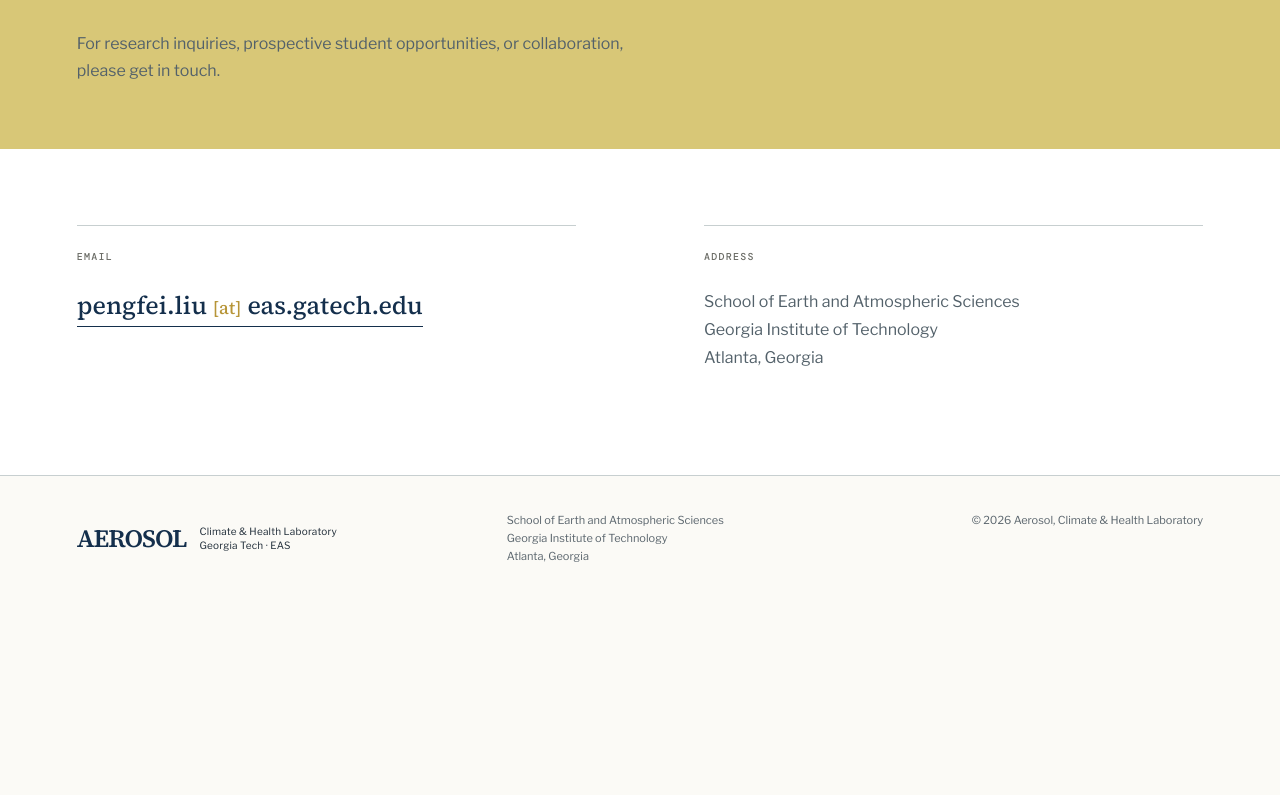
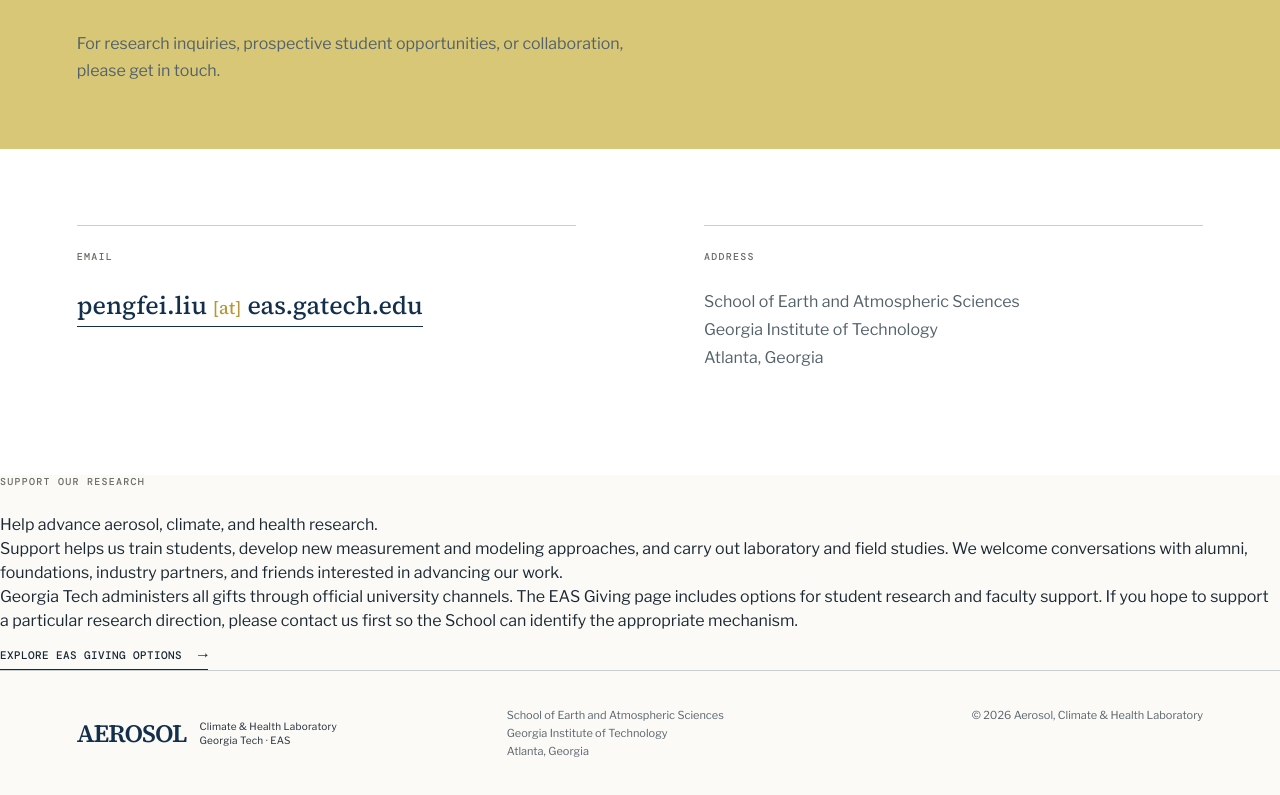
Before and after one commit to pengfeiliu371/aerosol-climate-health-lab-website, a Next.js app: page /contact in a window 1280 px wide. Shown: the part 315-1110 px from the top of the page. Before the commit the page ends 915 px from the top, so only its background shows below. Built offline with nearby package versions, Linux system fonts and the light colour scheme; no server answers.

Commit message:
Add research support content to Contact page

```diff
--- a/app/contact/page.tsx
+++ b/app/contact/page.tsx
@@ -2,4 +2,68 @@ import { PageShell } from "../components/SiteChrome";
 import { ProtectedEmail } from "./ProtectedEmail";
 import "./contact.css";
 
-export default function ContactPage() { return <PageShell><main><section className="page-hero gold-page"><p className="kicker">CONTACT</p><h1 aria-label="Questions, ideas, and collaborations.">Questions, ideas,<br />and <em>collaborations.</em></h1><p>For research inquiries, prospective student opportunities, or collaboration, please get in touch.</p></section><section className="page-body contact-page"><div><p className="kicker">EMAIL</p><ProtectedEmail /></div><div><p className="kicker">ADDRESS</p><p>School of Earth and Atmospheric Sciences<br />Georgia Institute of Technology<br />Atlanta, Georgia</p></div></section></main></PageShell>; }
+export default function ContactPage() {
+  return (
+    <PageShell>
+      <main>
+        <section className="page-hero gold-page">
+          <p className="kicker">CONTACT</p>
+          <h1 aria-label="Questions, ideas, and collaborations.">
+            Questions, ideas,<br />and <em>collaborations.</em>
+          </h1>
+          <p>
+            For research inquiries, prospective student opportunities, or
+            collaboration, please get in touch.
+          </p>
+        </section>
+
+        <section className="page-body contact-page">
+          <div>
+            <p className="kicker">EMAIL</p>
+            <ProtectedEmail />
+          </div>
+          <div>
+            <p className="kicker">ADDRESS</p>
+            <p>
+              School of Earth and Atmospheric Sciences<br />
+              Georgia Institute of Technology<br />
+              Atlanta, Georgia
+            </p>
+          </div>
+        </section>
+
+        <section className="support-research" aria-labelledby="support-research-title">
+          <div>
+            <p className="kicker">SUPPORT OUR RESEARCH</p>
+            <h2 id="support-research-title">
+              Help advance aerosol, climate, and health research.
+            </h2>
+          </div>
+          <div className="support-copy">
+            <p>
+              Support helps us train students, develop new measurement and
+              modeling approaches, and carry out laboratory and field studies.
+              We welcome conversations with alumni, foundations, industry
+              partners, and friends interested in advancing our work.
+            </p>
+            <p>
+              Georgia Tech administers all gifts through official university
+              channels. The EAS Giving page includes options for student
+              research and faculty support. If you hope to support a particular
+              research direction, please contact us first so the School can
+              identify the appropriate mechanism.
+            </p>
+            <a
+              className="quiet-link"
+              href="https://eas.gatech.edu/giving"
+              target="_blank"
+              rel="noreferrer"
+            >
+              Explore EAS giving options <span aria-hidden="true">→</span>
+            </a>
+          </div>
+        </section>
+      </main>
+    </PageShell>
+  );
+}
```
